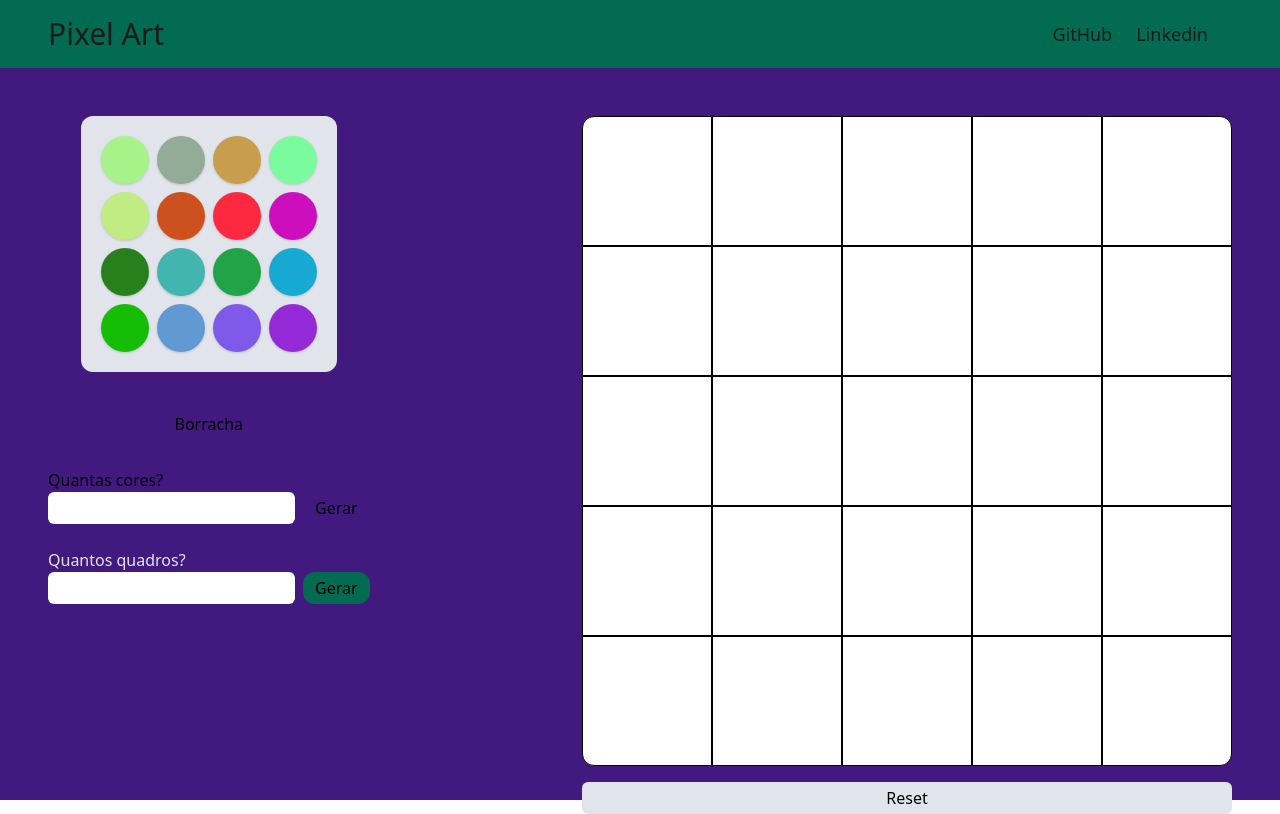
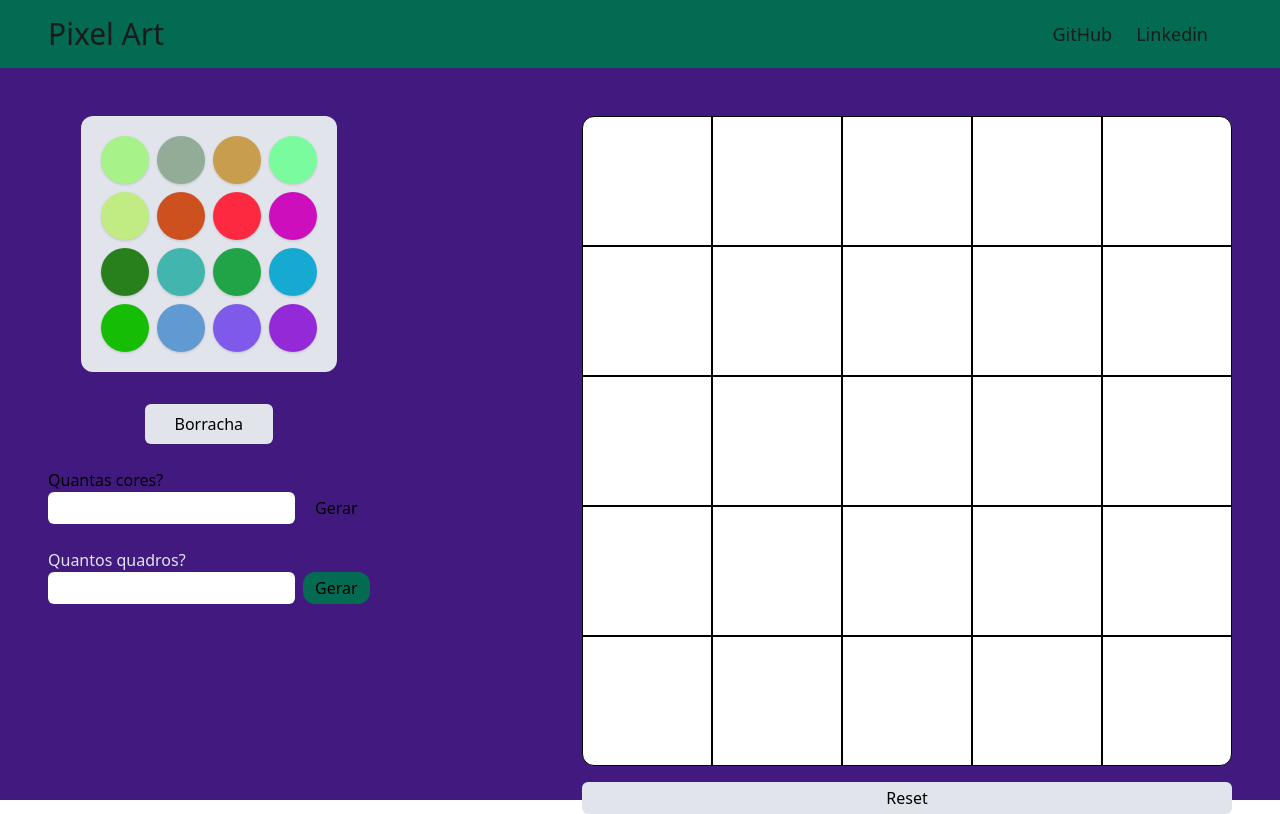
Before and after one commit to gabrielh-silvestre/pixel-art, a React (Create React App) app: page / in a window 1280 px wide. Built offline with nearby package versions, Linux system fonts and the light colour scheme.

Commit message:
style(Eraser): change background color

```diff
--- a/src/components/Eraser.tsx
+++ b/src/components/Eraser/index.tsx
@@ -1,4 +1,4 @@
-import { useArt } from '../hooks/useArt';
+import { useArt } from '../../hooks/useArt';
 
 export default function Eraser() {
   const { setSelectedColor } = useArt();
@@ -6,7 +6,7 @@ export default function Eraser() {
   return (
     <button
       type="button"
-      className="w-32 h-10 mt-8 bg-gray-200 rounded-md"
+      className="w-32 h-10 mt-8 bg-gray-light rounded-md"
       onClick={() => {
         setSelectedColor('white');
       }}
```
